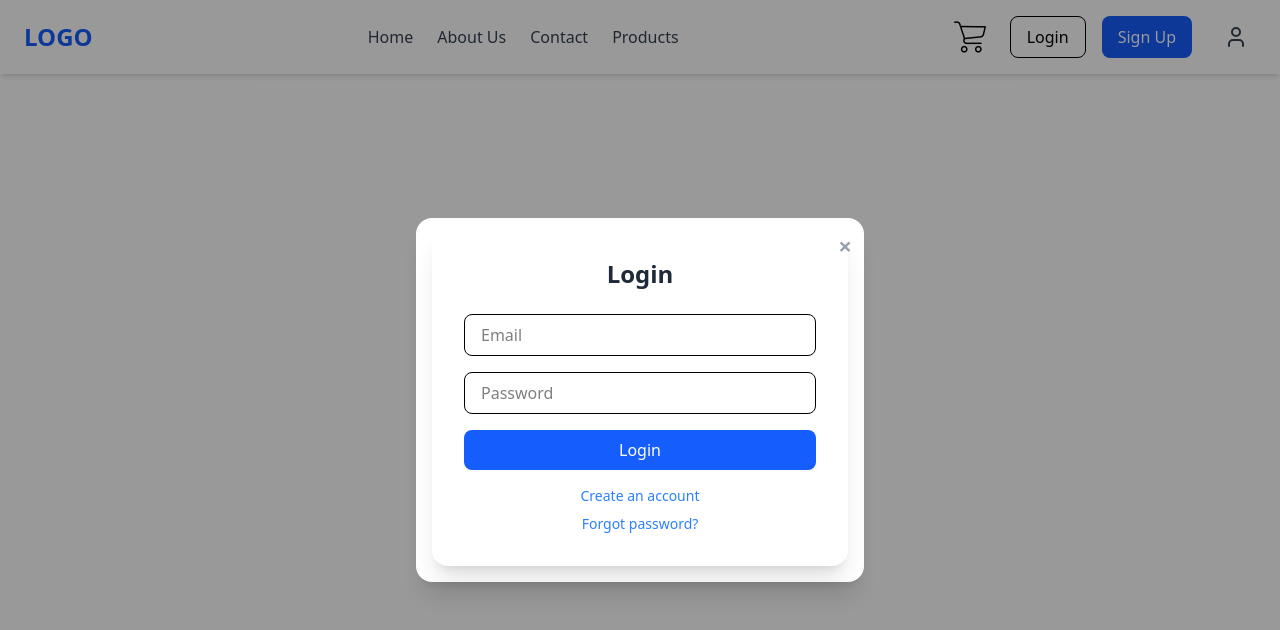
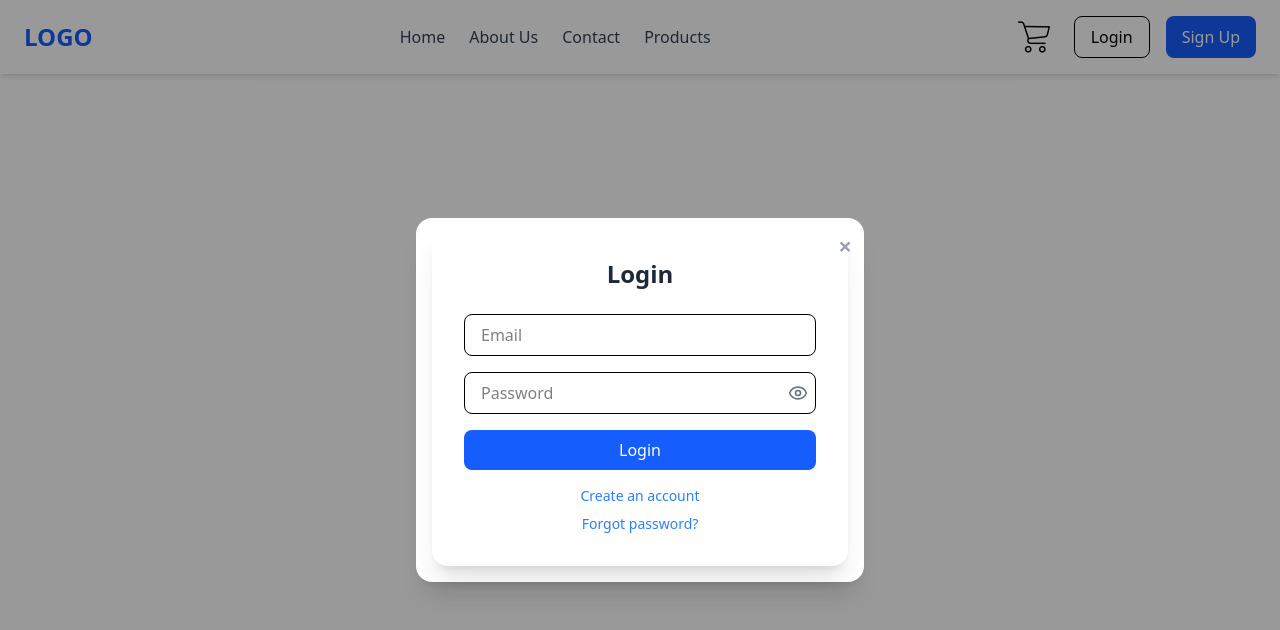
Before and after one commit to LoopLord-LL/final-project-10x, a React (Vite) app: page / in a window 1280 px wide. Both pictures are taken after a click on the button "Login". Shown: the top 630 px of the page. Built offline with nearby package versions, Linux system fonts and the light colour scheme.

Commit message:
feat:Add authentication context and integrate login/logout UI

```diff
--- a/src/App.css
+++ b/src/App.css
@@ -3,6 +3,7 @@
   margin: 0;
   padding: 0;
   /* text-align: center; */
+  /* font-family:'Courier New', Courier, monospace; */
 }
 
 .btn-primary {
--- a/src/components/AuthButton.jsx
+++ b/src/components/AuthButton.jsx
@@ -1,4 +1,17 @@
+import { useAuth } from "./AuthContext";
+
 function AuthButton({ mobile = false, onLogin, onRegister }) {
+  const { isLoggedIn, logout } = useAuth();
+  if (isLoggedIn) {
+    return (
+      <button
+        className="px-4 py-2 border rounded-lg bg-red-500 text-white hover:bg-red-600 cursor-pointer"
+        onClick={logout}
+      >
+        Sign Out
+      </button>
+    );
+  }
   return (
     <div className={`flex ${mobile ? "flex-col gap-3" : "gap-4"}`}>
       <button
--- /dev/null
+++ b/src/components/AuthContext.jsx
@@ -0,0 +1,30 @@
+import { createContext, useContext, useState } from "react";
+// Duplicate block removed
+
+const AuthContext = createContext();
+
+export function AuthProvider({ children }) {
+  // For demo: use localStorage for persistence
+  const [isLoggedIn, setIsLoggedIn] = useState(() => {
+    return localStorage.getItem("isLoggedIn") === "true";
+  });
+
+  const login = () => {
+    setIsLoggedIn(true);
+    localStorage.setItem("isLoggedIn", "true");
+  };
+  const logout = () => {
+    setIsLoggedIn(false);
+    localStorage.setItem("isLoggedIn", "false");
+  };
+
+  return (
+    <AuthContext.Provider value={{ isLoggedIn, login, logout }}>
+      {children}
+    </AuthContext.Provider>
+  );
+}
+
+export function useAuth() {
+  return useContext(AuthContext);
+}
--- a/src/components/CartContext.jsx
+++ b/src/components/CartContext.jsx
@@ -48,17 +48,9 @@ export function CartProvider({ children }) {
     return found ? found.quantity : 0;
   };
 
-  const cartCount = cartItems.reduce((sum, item) => sum + item.quantity, 0);
-
   return (
     <CartContext.Provider
-      value={{
-        cartItems,
-        addToCart,
-        removeFromCart,
-        getProductQuantity,
-        cartCount,
-      }}
+      value={{ cartItems, addToCart, removeFromCart, getProductQuantity }}
     >
       {children}
     </CartContext.Provider>
--- a/src/components/LoginForm.jsx
+++ b/src/components/LoginForm.jsx
@@ -1,4 +1,6 @@
 import React, { useState } from "react";
+import { Eye, EyeOff } from "lucide-react";
+import { useAuth } from "./AuthContext";
 
 function validateEmail(email) {
   return /^[^\s@]+@[^\s@]+\.[^\s@]+$/.test(email);
@@ -8,6 +10,8 @@ export default function LoginForm({ onSuccess, onSwitch }) {
   const [email, setEmail] = useState("");
   const [password, setPassword] = useState("");
   const [error, setError] = useState("");
+  const [showPassword, setShowPassword] = useState(false);
+  const { login } = useAuth();
 
   const handleSubmit = (e) => {
     e.preventDefault();
@@ -20,6 +24,7 @@ export default function LoginForm({ onSuccess, onSwitch }) {
       return;
     }
     setError("");
+    login();
     onSuccess("Login successful!");
   };
 
@@ -36,13 +41,28 @@ export default function LoginForm({ onSuccess, onSwitch }) {
           onChange={(e) => setEmail(e.target.value)}
           className="w-full px-4 py-2 border rounded-lg focus:ring-2 focus:ring-blue-400"
         />
-        <input
-          type="password"
-          placeholder="Password"
-          value={password}
-          onChange={(e) => setPassword(e.target.value)}
-          className="w-full px-4 py-2 border rounded-lg focus:ring-2 focus:ring-blue-400"
-        />
+        <div className="relative">
+          <input
+            type={showPassword ? "text" : "password"}
+            placeholder="Password"
+            value={password}
+            onChange={(e) => setPassword(e.target.value)}
+            className="w-full px-4 py-2 border rounded-lg focus:ring-2 focus:ring-blue-400 pr-10"
+          />
+          <button
+            type="button"
+            className="absolute right-2 top-1/2 -translate-y-1/2 text-gray-500"
+            onClick={() => setShowPassword((v) => !v)}
+            tabIndex={-1}
+            aria-label={showPassword ? "Hide password" : "Show password"}
+          >
+            {showPassword ? (
+              <EyeOff className="w-5 h-5" />
+            ) : (
+              <Eye className="w-5 h-5" />
+            )}
+          </button>
+        </div>
         {error && (
           <div className="text-red-600 text-sm text-center">{error}</div>
         )}
--- a/src/components/MainNavBar.jsx
+++ b/src/components/MainNavBar.jsx
@@ -6,6 +6,7 @@ import Cart from "./Cart";
 import CartSidebar from "./CartSidebar";
 import AuthButton from "./AuthButton";
 import UserProfile from "./UserProfile";
+// import { AuthProvider } from "../hooks/useAuth"; // If needed at app root
 
 export default function Navbar({ onLogin, onRegister }) {
   const [menuOpen, setMenuOpen] = useState(false);
@@ -67,4 +68,3 @@ export default function Navbar({ onLogin, onRegister }) {
     </>
   );
 }
-// ...existing code...
--- a/src/components/RegisterForm.jsx
+++ b/src/components/RegisterForm.jsx
@@ -1,4 +1,6 @@
 import React, { useState } from "react";
+import { Eye, EyeOff } from "lucide-react";
+import { useAuth } from "./AuthContext";
 
 function validateEmail(email) {
   return /^[^\s@]+@[^\s@]+\.[^\s@]+$/.test(email);
@@ -15,6 +17,9 @@ export default function RegisterForm({ onSuccess, onSwitch }) {
   const [password, setPassword] = useState("");
   const [confirm, setConfirm] = useState("");
   const [error, setError] = useState("");
+  const [showPassword, setShowPassword] = useState(false);
+  const [showConfirm, setShowConfirm] = useState(false);
+  const { login } = useAuth();
 
   const handleSubmit = (e) => {
     e.preventDefault();
@@ -37,7 +42,8 @@ export default function RegisterForm({ onSuccess, onSwitch }) {
       return;
     }
     setError("");
-    onSuccess("Registration successful!");
+    login();
+    onSuccess("Registration successful! You are now logged in.");
   };
 
   return (
@@ -60,20 +66,50 @@ export default function RegisterForm({ onSuccess, onSwitch }) {
           onChange={(e) => setUsername(e.target.value)}
           className="w-full px-4 py-2 border rounded-lg focus:ring-2 focus:ring-blue-400"
         />
+        <div className="relative">
           <input
-          type="password"
+            type={showPassword ? "text" : "password"}
             placeholder="Password"
             value={password}
             onChange={(e) => setPassword(e.target.value)}
-          className="w-full px-4 py-2 border rounded-lg focus:ring-2 focus:ring-blue-400"
+            className="w-full px-4 py-2 border rounded-lg focus:ring-2 focus:ring-blue-400 pr-10"
           />
+          <button
+            type="button"
+            className="absolute right-2 top-1/2 -translate-y-1/2 text-gray-500"
+            onClick={() => setShowPassword((v) => !v)}
+            tabIndex={-1}
+            aria-label={showPassword ? "Hide password" : "Show password"}
+          >
+            {showPassword ? (
+              <EyeOff className="w-5 h-5" />
+            ) : (
+              <Eye className="w-5 h-5" />
+            )}
+          </button>
+        </div>
+        <div className="relative">
           <input
-          type="password"
+            type={showConfirm ? "text" : "password"}
             placeholder="Confirm Password"
             value={confirm}
             onChange={(e) => setConfirm(e.target.value)}
-          className="w-full px-4 py-2 border rounded-lg focus:ring-2 focus:ring-blue-400"
+            className="w-full px-4 py-2 border rounded-lg focus:ring-2 focus:ring-blue-400 pr-10"
           />
+          <button
+            type="button"
+            className="absolute right-2 top-1/2 -translate-y-1/2 text-gray-500"
+            onClick={() => setShowConfirm((v) => !v)}
+            tabIndex={-1}
+            aria-label={showConfirm ? "Hide password" : "Show password"}
+          >
+            {showConfirm ? (
+              <EyeOff className="w-5 h-5" />
+            ) : (
+              <Eye className="w-5 h-5" />
+            )}
+          </button>
+        </div>
         {error && (
           <div className="text-red-600 text-sm text-center">{error}</div>
         )}
--- a/src/components/UserProfileIcon.jsx
+++ b/src/components/UserProfileIcon.jsx
@@ -1,10 +1,12 @@
 import React, { useState } from "react";
 import { User } from "lucide-react";
 import UserProfileModal from "./UserProfileModal";
+import { useAuth } from "./AuthContext";
 
 const UserProfileIcon = () => {
   const [open, setOpen] = useState(false);
-
+  const { isLoggedIn } = useAuth();
+  if (!isLoggedIn) return null;
   return (
     <>
       <button
--- a/src/main.jsx
+++ b/src/main.jsx
@@ -4,10 +4,12 @@ import { BrowserRouter, Routes, Route } from "react-router-dom";
 import App from "./App";
 import CheckoutPage from "./components/CheckoutPage";
 import { CartProvider } from "./components/CartContext";
+import { AuthProvider } from "./components/AuthContext";
 import "./index.css";
 
 createRoot(document.getElementById("root")).render(
   <React.StrictMode>
+    <AuthProvider>
       <CartProvider>
         <BrowserRouter>
           <Routes>
@@ -16,5 +18,6 @@ createRoot(document.getElementById("root")).render(
           </Routes>
         </BrowserRouter>
       </CartProvider>
+    </AuthProvider>
   </React.StrictMode>
 );
```
Lines whose indentation alone changed are shown as unchanged.
